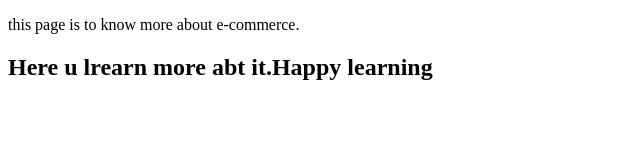
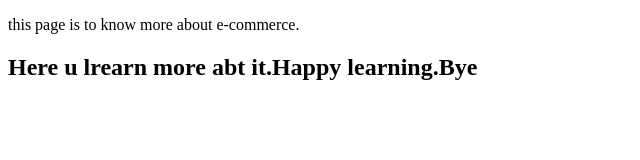
Before and after one commit to chinmyeajithh/htmlworkshop, a plain HTML site: page aboutus.html in a window 1280 px wide. Shown: the full height of the page, 0-640 px from the left. Drawn offline with Linux system fonts and the light colour scheme.

Commit message:
I have edited abt us

```diff
--- a/aboutus.html
+++ b/aboutus.html
@@ -7,6 +7,6 @@
 </head>
 <body>
     <p>this page is to know more about e-commerce.
-        <h2>Here u lrearn more abt it.Happy learning</h2></p>
+        <h2>Here u lrearn more abt it.Happy learning.Bye</h2></p>
 </body>
 </html>
```
